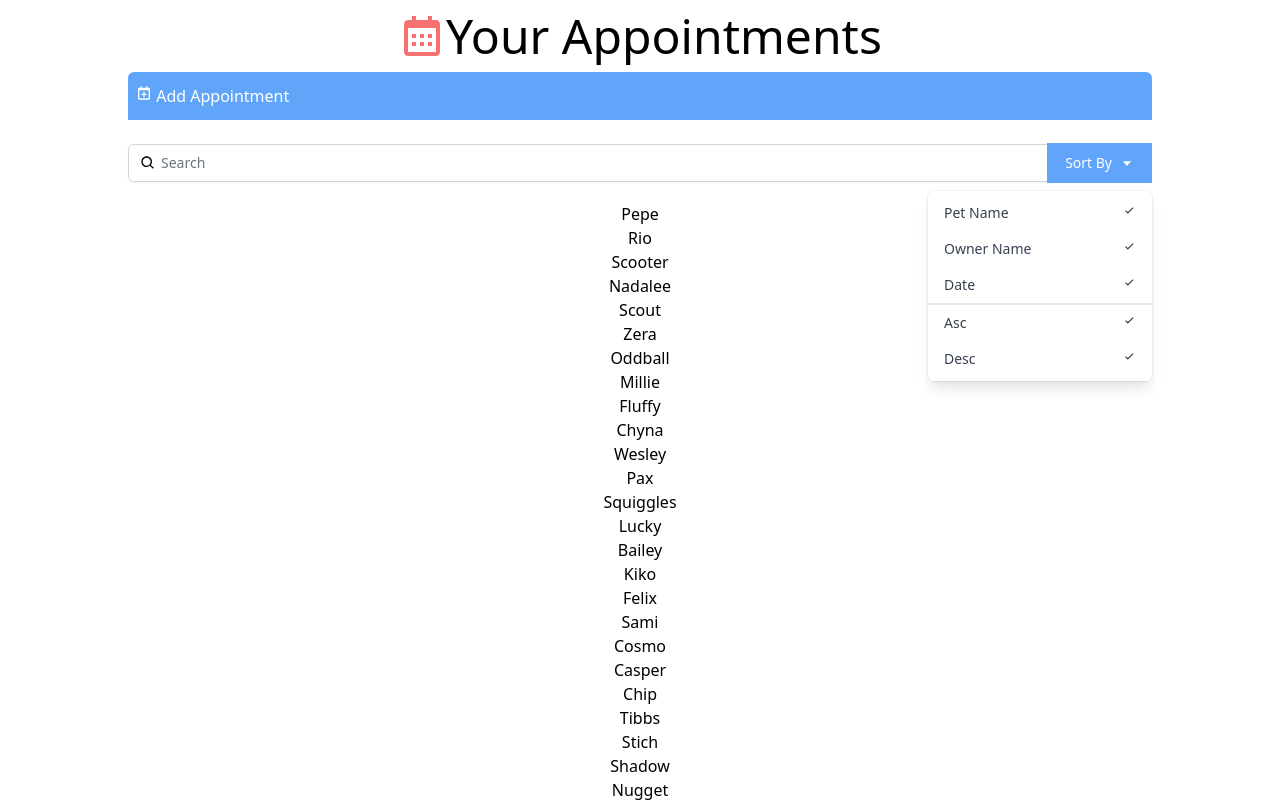
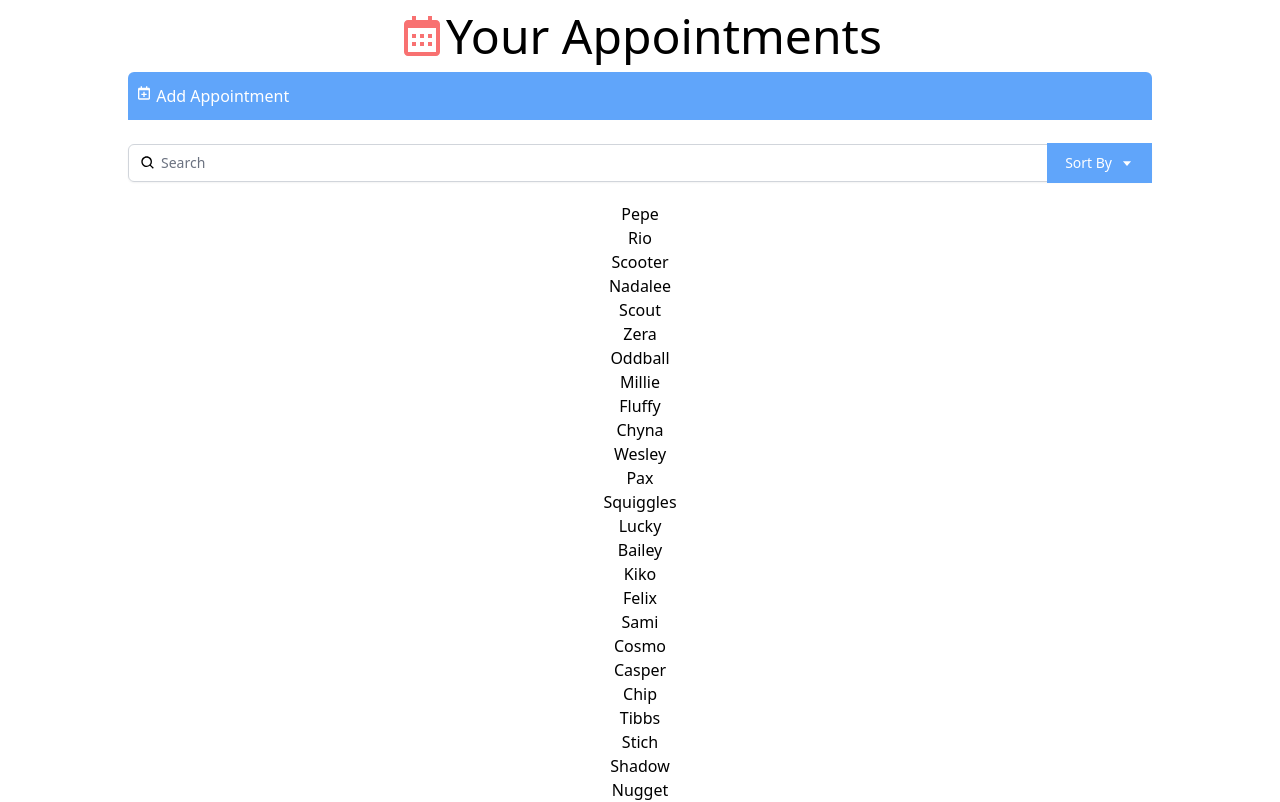
Before and after one commit to mandanemedia/appointment-list, a React (Create React App) app: page / in a window 1280 px wide. Built offline with nearby package versions, Linux system fonts and the light colour scheme.

Commit message:
Add toggle for SortBy

```diff
--- a/src/components/Search.js
+++ b/src/components/Search.js
@@ -1,3 +1,4 @@
+import { useState } from "react";
 import { BiSearch, BiCheck, BiCaretDown } from "react-icons/bi";
 
 const DropDown = () => {
@@ -47,6 +48,8 @@ const DropDown = () => {
   );
 };
 const Search = () => {
+  const [sortToggle, setSortToggle]=useState(false);
+
   return (
     <div className="py-5">
       <div className="mt-1 relative rounded-md shadow-sm">
@@ -70,10 +73,11 @@ const Search = () => {
               id="options-menu"
               aria-haspopup="true"
               aria-expanded="true"
+              onClick={()=>setSortToggle(!sortToggle)}
             >
               Sort By <BiCaretDown className="ml-2" />
             </button>
-            <DropDown />
+            { sortToggle && <DropDown /> }
           </div>
         </div>
       </div>
```
